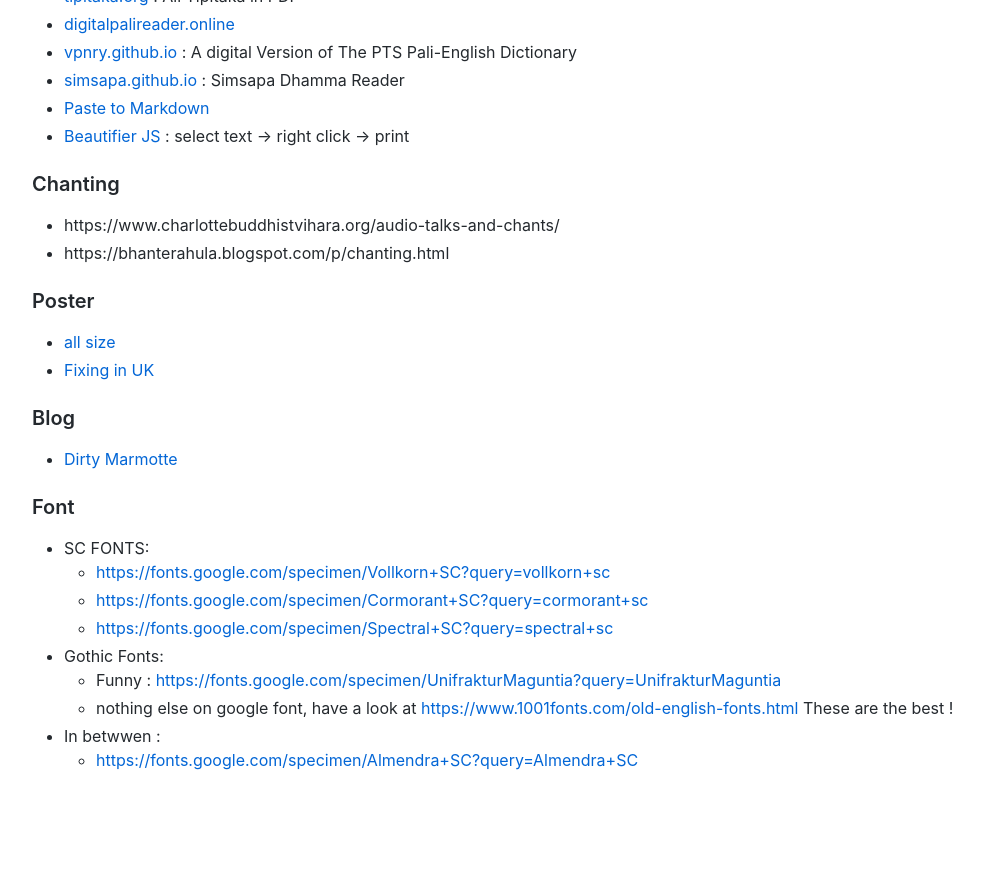
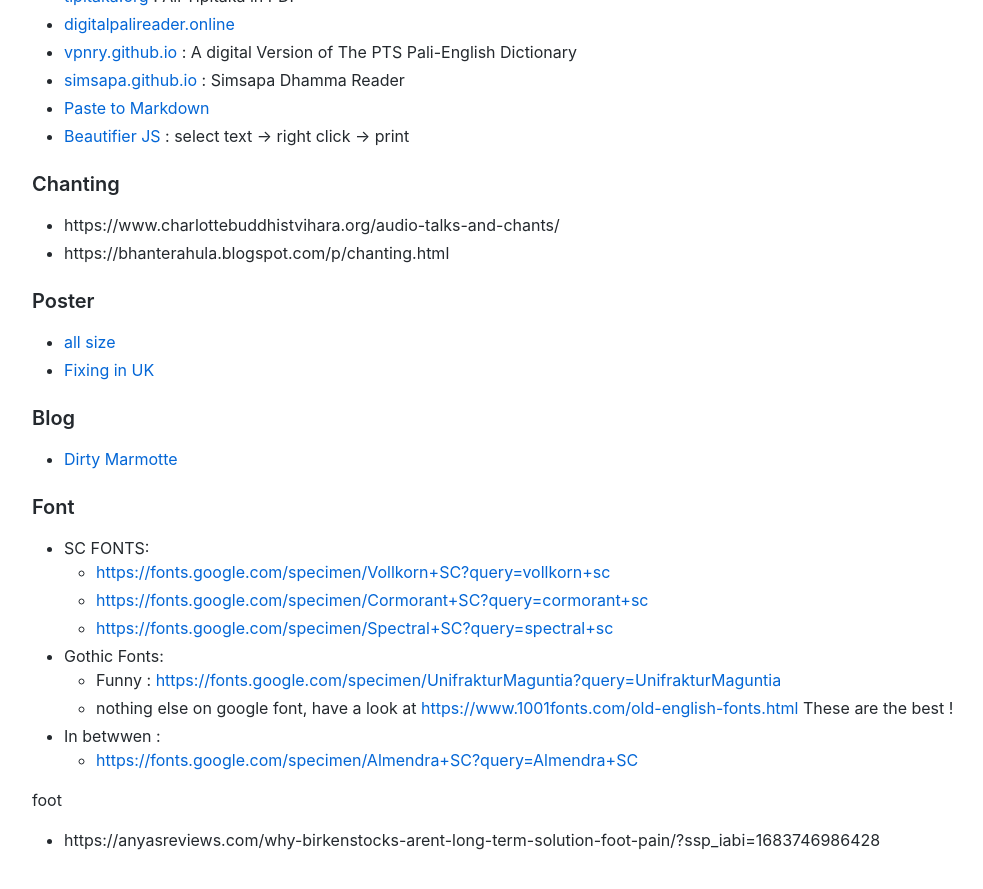
Before and after one commit to cittadhammo/old-personal-website, a Jekyll site: the page built from links.md, in a window 1280 px wide and 900 px high, scrolled down 2345 px. Shown: the top 889 px of the window, without its empty margins (118-1101 px from the left). Built offline with Jekyll 4.4.1, drawn with Linux system fonts in a browser that asks for light colours; before the commit the page ends 3165 px from its top, so only the background shows below that.

Commit message:
Update links.md

```diff
--- a/links.md
+++ b/links.md
@@ -117,3 +117,7 @@
   - nothing else on google font, have a look at [https://www.1001fonts.com/old-english-fonts.html](https://www.1001fonts.com/old-english-fonts.html) These are the best !
 - In betwwen :
   - [https://fonts.google.com/specimen/Almendra+SC?query=Almendra+SC](https://fonts.google.com/specimen/Almendra+SC?query=Almendra+SC)
+
+foot
+
+- https://anyasreviews.com/why-birkenstocks-arent-long-term-solution-foot-pain/?ssp_iabi=1683746986428
```
